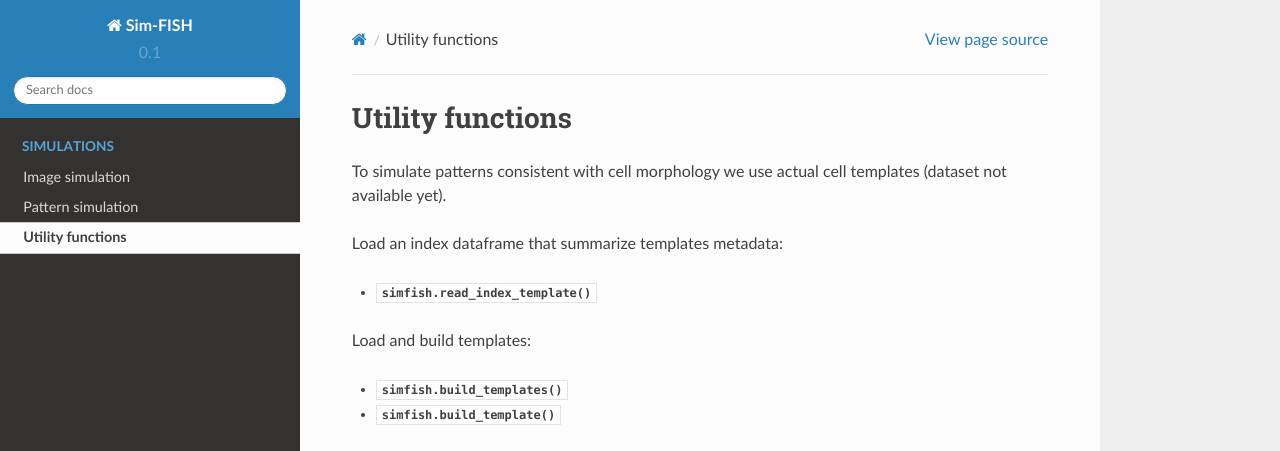
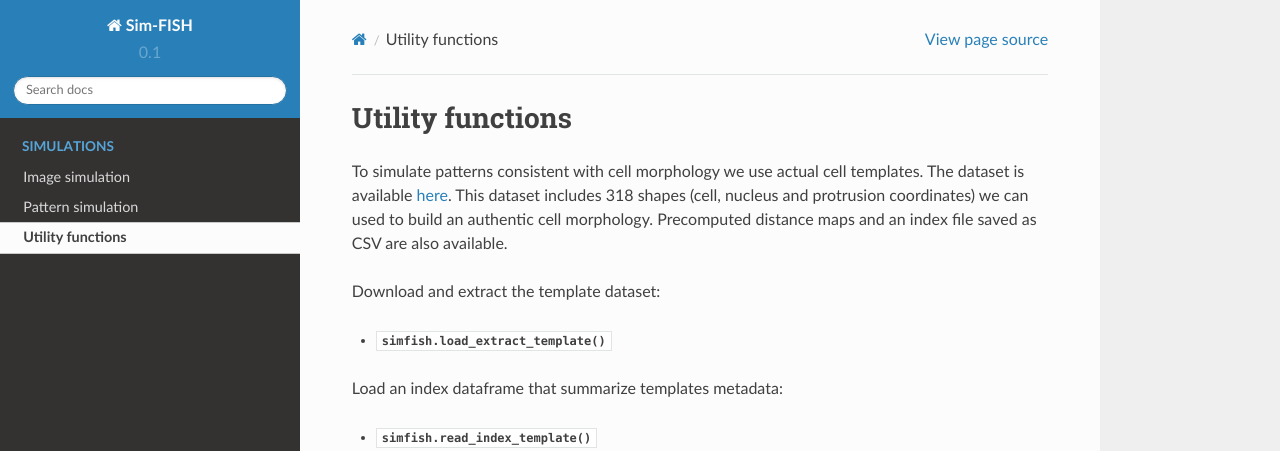
Before and after one commit to fish-quant/sim-fish, a Sphinx documentation site: the page built from docs/source/utils.rst, in a window 1280 px wide and 1257 px high. Shown: the top 451 px of the window. Built offline with Sphinx 7.4.7 and the Read the Docs theme 2.0.0, drawn with Linux system fonts in a browser that asks for light colours; grey boxes are pictures that could not be loaded.

Commit message:
update doc

```diff
--- a/docs/source/pattern_simulation.rst
+++ b/docs/source/pattern_simulation.rst
@@ -12,7 +12,7 @@ generated spots. Maps are built from specific cell templates:
 
 * :func:`simfish.build_probability_map`
 
-Several map are available in 2D or 3D:
+Several map are available in 3D:
 
 * :func:`simfish.get_random_probability_map`
 * :func:`simfish.get_random_out_probability_map`
--- a/docs/source/utils.rst
+++ b/docs/source/utils.rst
@@ -6,7 +6,14 @@ Utility functions
 .. currentmodule:: simfish
 
 To simulate patterns consistent with cell morphology  we use actual cell
-templates (dataset not available yet).
+templates. The dataset is available `here <https://doi.org/10.5281/zenodo.
+6106718>`_. This dataset includes 318 shapes (cell, nucleus and protrusion
+coordinates) we can used to build an authentic cell morphology. Precomputed
+distance maps and an index file saved as CSV are also available.
+
+Download and extract the template dataset:
+
+* :func:`simfish.load_extract_template`
 
 Load an index dataframe that summarize templates metadata:
 
@@ -17,6 +24,7 @@ Load and build templates:
 * :func:`simfish.build_templates`
 * :func:`simfish.build_template`
 
+.. autofunction:: load_extract_template
 .. autofunction:: read_index_template
 .. autofunction:: build_templates
 .. autofunction:: build_template
```
